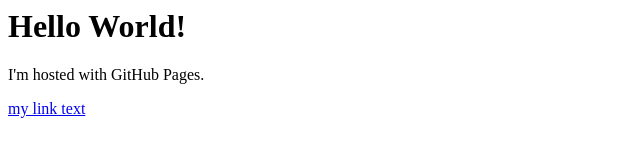
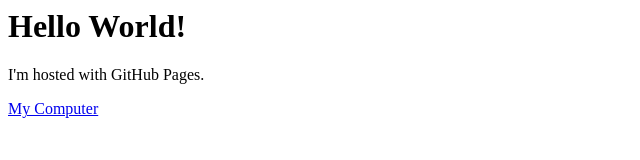
Before and after one commit to Isabel-Hasselaar/Isabel-Hasselaar.github.io, a plain HTML site: page index.html in a window 1280 px wide. Shown: the full height of the page, 0-640 px from the left. Drawn offline with Linux system fonts and the light colour scheme.

Commit message:
My Computer link added

```diff
--- a/index.html
+++ b/index.html
@@ -3,6 +3,6 @@
 <body>
 <h1/>Hello World!</h1>
 <p>I'm hosted with GitHub Pages.</p>
-<a href="mycomputer.html">my link text</a>
+<a href="mycomputer.html">My Computer</a>
 </body>
 </html>
```
